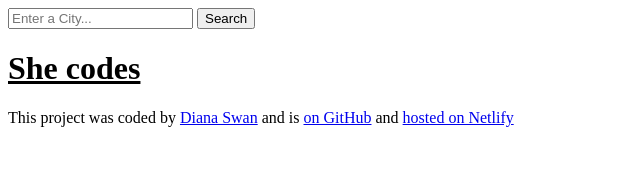
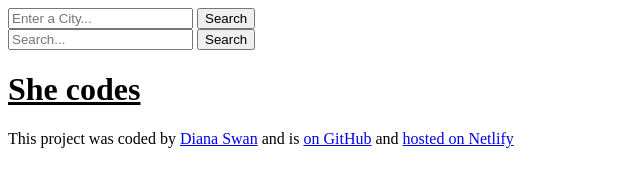
Before and after one commit to DianaSwan/WeatherAppWeek7, a website: page index.html in a window 1280 px wide. Shown: the whole page, without its empty margins (0-640 px from the left). Drawn offline with Linux system fonts and the light colour scheme.

```diff
--- a/index.html
+++ b/index.html
@@ -13,6 +13,11 @@
         <input type="search" placeholder="Enter a City..." required/>
         <input type="submit"  value="Search" />
       </form>
+      <form action="/search" method="GET">
+        <input type="text" name="query" minlength="2" required placeholder="Search...">
+        <button type="submit">Search</button>
+      </form>
+
     </header>
     <main>
     <h1>She codes</h1>
```
